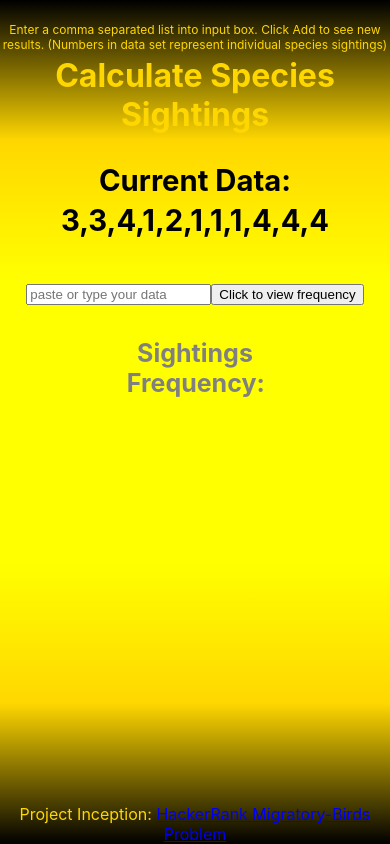
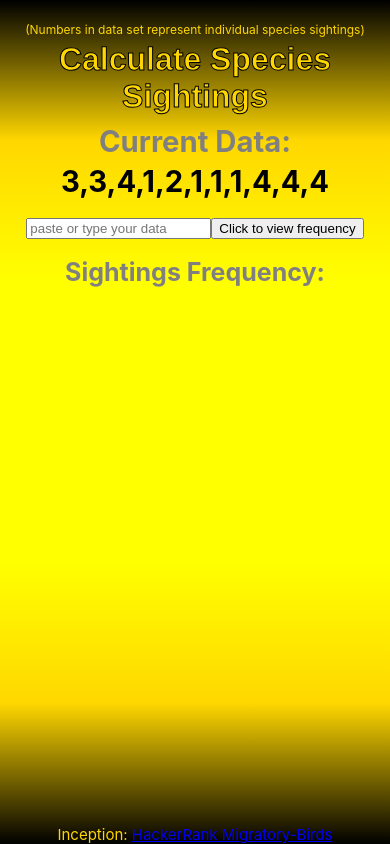
Before and after one commit to takilesi/species-sightings, a React (Create React App) app: page / in a window 390 px wide. Built offline with nearby package versions, Linux system fonts and the light colour scheme.

Commit message:
css updates for phone viewing

```diff
--- a/src/App.css
+++ b/src/App.css
@@ -1,5 +1,4 @@
 .App {
-
   min-height:100%;
   overflow: auto;
   height: 100vh;
@@ -14,10 +13,12 @@
 .header{
   font-size: 12px;
   padding-top: 10px;
-
 }
 .title{
   margin-top: -8px;
+  /* -webkit-text-stroke-width: 1px; */
+  font-family: 'Franklin Gothic Medium', 'Arial Narrow', Arial, sans-serif;
+  -webkit-text-stroke: 1px black;
 }
 .footer{
   position: fixed;
@@ -25,4 +26,5 @@
   bottom: 0;
   text-align: center;
   width: 100%;
+  font-size: 15px;
 }
--- a/src/App.js
+++ b/src/App.js
@@ -1,16 +1,15 @@
 import './App.css';
 import Birds from './components/Birds'
-import FreqDisplay from './components/FreqDisplay';
 
 function App({viewBirdArray}) {
 
   console.log("App.js", viewBirdArray)
   return (
     <div className="App">
-       <p className="header">Enter a comma separated list into input box. Click Add to see new results. (Numbers in data set represent individual species sightings)</p>
+       <p className="header">(Numbers in data set represent individual species sightings)</p>
        <h1 className="title">Calculate Species Sightings</h1>
        <Birds />
-       <footer className="footer">Project Inception: <a href="https://www.hackerrank.com/challenges/migratory-birds/problem?isFullScreen=true">HackerRank Migratory-Birds Problem</a></footer>
+       <footer className="footer">Inception: <a href="https://www.hackerrank.com/challenges/migratory-birds/problem?isFullScreen=true">HackerRank Migratory-Birds</a></footer>
     </div>
   );
 }
--- a/src/components/Birds.css
+++ b/src/components/Birds.css
@@ -1,12 +1,16 @@
 .birdsBody{
-    color: black;
+    color: gray;
     font-size: 25px;
-    /* width: 50%; */
+    margin-top: -20px;
 }
 .data{
+    color: black;
     margin-top: -25px;
     overflow-x: scroll;
-    padding-bottom: 8px;
     padding-right: 20px;
     padding-left: 20px;
+    margin-bottom: 10px;
 }
+/* .inputBox{
+    margin-bottom: 0px;
+} */
--- a/src/components/Birds.jsx
+++ b/src/components/Birds.jsx
@@ -62,7 +62,7 @@ function Birds() {
     <div className="birdsBody">
         <h3>Current Data:</h3>
         <h3 className="data"> {visualizeBirdData}</h3>
-        <input  type="text" placeholder="paste or type your data" onChange={(e) => setBirdData(e.target.value.split(","))} />
+        <input className="inputBox" type="text" placeholder="paste or type your data" onChange={(e) => setBirdData(e.target.value.split(","))} />
         <button type="button" onClick={handleAdd}>Click to view frequency </button>
         <FreqDisplay viewBirdArray={viewBirdArray} />
     </div>
--- a/src/components/FreqDisplay.css
+++ b/src/components/FreqDisplay.css
@@ -1,12 +1,14 @@
 .componentBody{
     color: gray;
-    width: 35%;
+    width: 100%;
     margin-left: auto;
     margin-right: auto;
+    margin-top: -15px;
+    overflow: visible;
 }
 
-.dataCont{
-    /* margin-top: -25px; */
+.dataContainer{
+    margin-top: -20px;
     overflow-y: scroll;
     height: 45vh;
 
--- a/src/components/FreqDisplay.jsx
+++ b/src/components/FreqDisplay.jsx
@@ -8,7 +8,7 @@ function FreqDisplay({viewBirdArray}) {
   return (
     <div className="componentBody">
         <h4>Sightings Frequency:</h4>
-        <div className="dataCont">
+        <div className="dataContainer">
             {
                 viewBirdArray.map((bird,key) =>
                     <>
```
